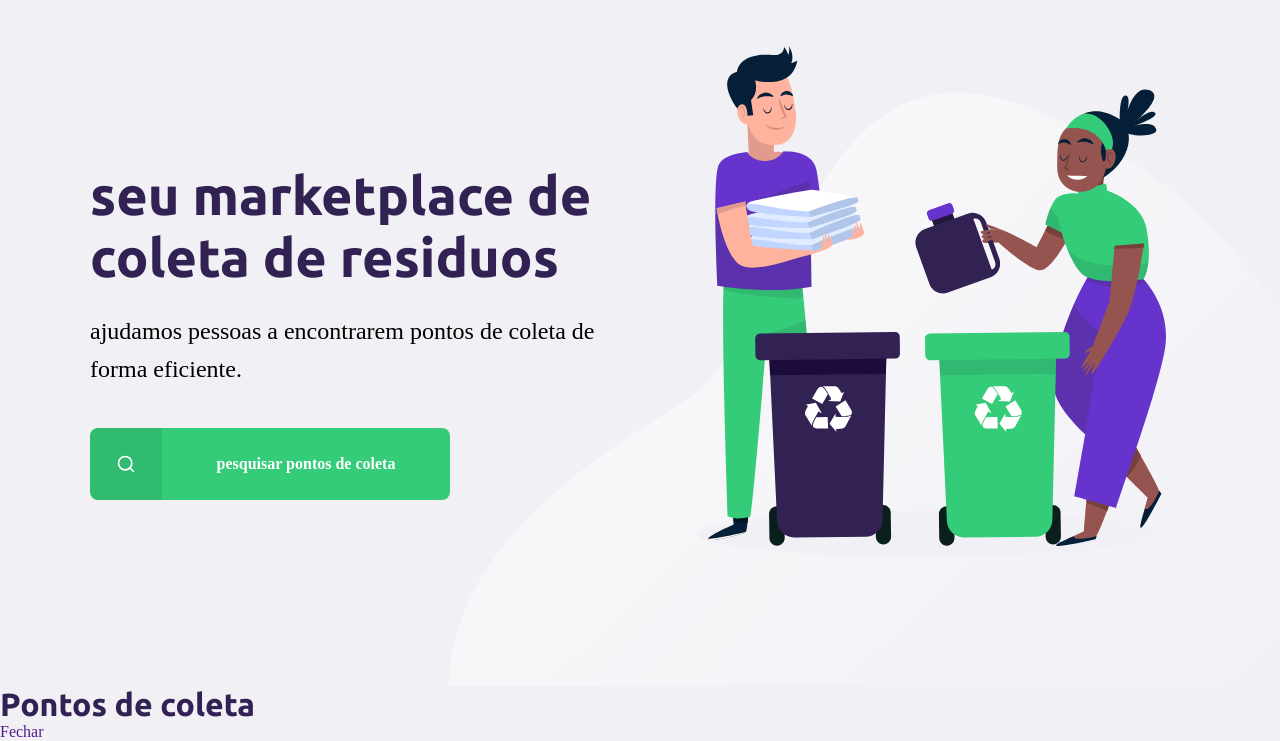
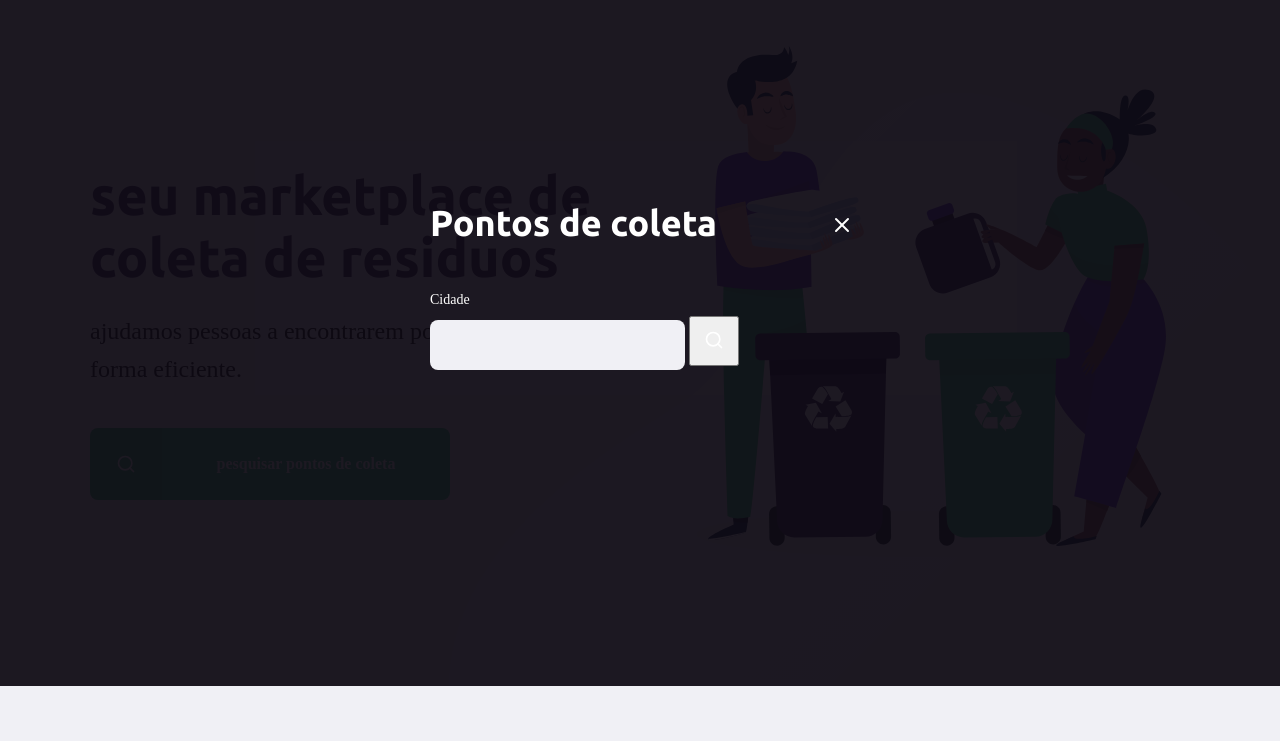
Before and after one commit to alissonfandre/next-level-week, a plain HTML site: page index.html in a window 1280 px wide. Shown: the part 114-855 px from the top of the page. After the commit the page ends 800 px from the top, so only its background shows below. Drawn offline with Linux system fonts and the light colour scheme.

Commit message:
estudos arrumar

```diff
--- a/index.html
+++ b/index.html
@@ -14,6 +14,8 @@
 
 <link rel="stylesheet" href="/sytles/main.css">
 <link rel="stylesheet" href="/sytles/home.css">
+<link rel="stylesheet" href="/sytles/modal.css">
+
 
 <link rel="stylesheet" href="/sytles/responsive.css">
 
@@ -54,13 +56,15 @@
             <div class="header">
                 <h1>Pontos de coleta</h1>
                 <a href="">Fechar</a>
-
-
             </div>
             <form action="">
-                <label for="search"></label>
-
-
+                <label for="search">Cidade</label>
+                <div class="search fild">
+                    <input type="text" name="search">
+                    <button>
+                        <img src="/icones/search.svg" alt="Buscar">
+                    </button>
+                </div>
             </form>
         </div>
     </div>
--- /dev/null
+++ b/sytles/modal.css
@@ -0,0 +1,81 @@
+#modal{
+    background-color: #0e0a14ef;
+
+    height: 100vh;
+    width: 100vw;
+
+    position: fixed;
+    top: 0;
+
+    display: flex;
+    justify-content: center;
+    align-items: center;
+
+    transition: 400ms;
+}
+
+#modal .content{
+    color:white;
+
+    width: 420px;
+}
+
+#modal .header {
+    display: flex;
+    align-items: center;
+    justify-content: space-between;
+
+    margin-bottom: 48px;
+
+}
+
+#modal .header a{
+    background-image: url("../icones/x.svg");
+
+    width: 20px;
+    height: 20px;
+
+    display: flex;
+
+    font-size: 0.01px;
+}
+
+#modal .header h1{
+    color: white;
+
+    font-size: 36px;
+    line-height: 42px;
+}
+
+#modal form label{
+    font-size: 14px;
+    line-height: 16px;
+
+    display: block;
+    margin-bottom: 8px;
+}
+
+#modal form .field{
+    display: flex;
+}
+
+#modal form input{
+    flex: 1;
+
+    background-color: #f0f0f5;
+
+    border-radius:8px ;
+    border: 0;
+
+    padding: 16px 24px;
+
+    font-size: 16px;
+    color: #6c6c80;
+}
+
+#modal form button{
+    width: 50px;
+    height: 50px;
+
+    flex: 1;
+}
```
